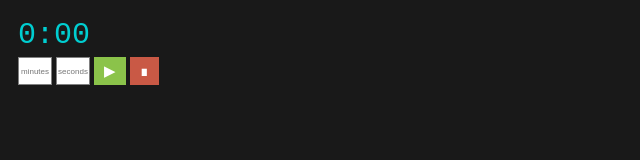
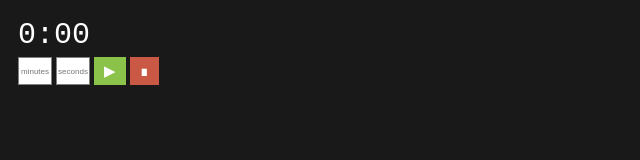
Before and after one commit to willywyio/notion, a plain HTML site: page timer.html in a window 1280 px wide. Shown: the whole page, without its empty margins (0-640 px from the left). Drawn offline with Linux system fonts and the light colour scheme.

Commit message:
Update timer.html

```diff
--- a/timer.html
+++ b/timer.html
@@ -20,7 +20,7 @@
   margin-bottom: 5px;
     font-size: 30px;
     font-family: monospace;
-    color: darkturquoise;
+    color: white;
 }
     .section input {
       font-size: 8px;
```
